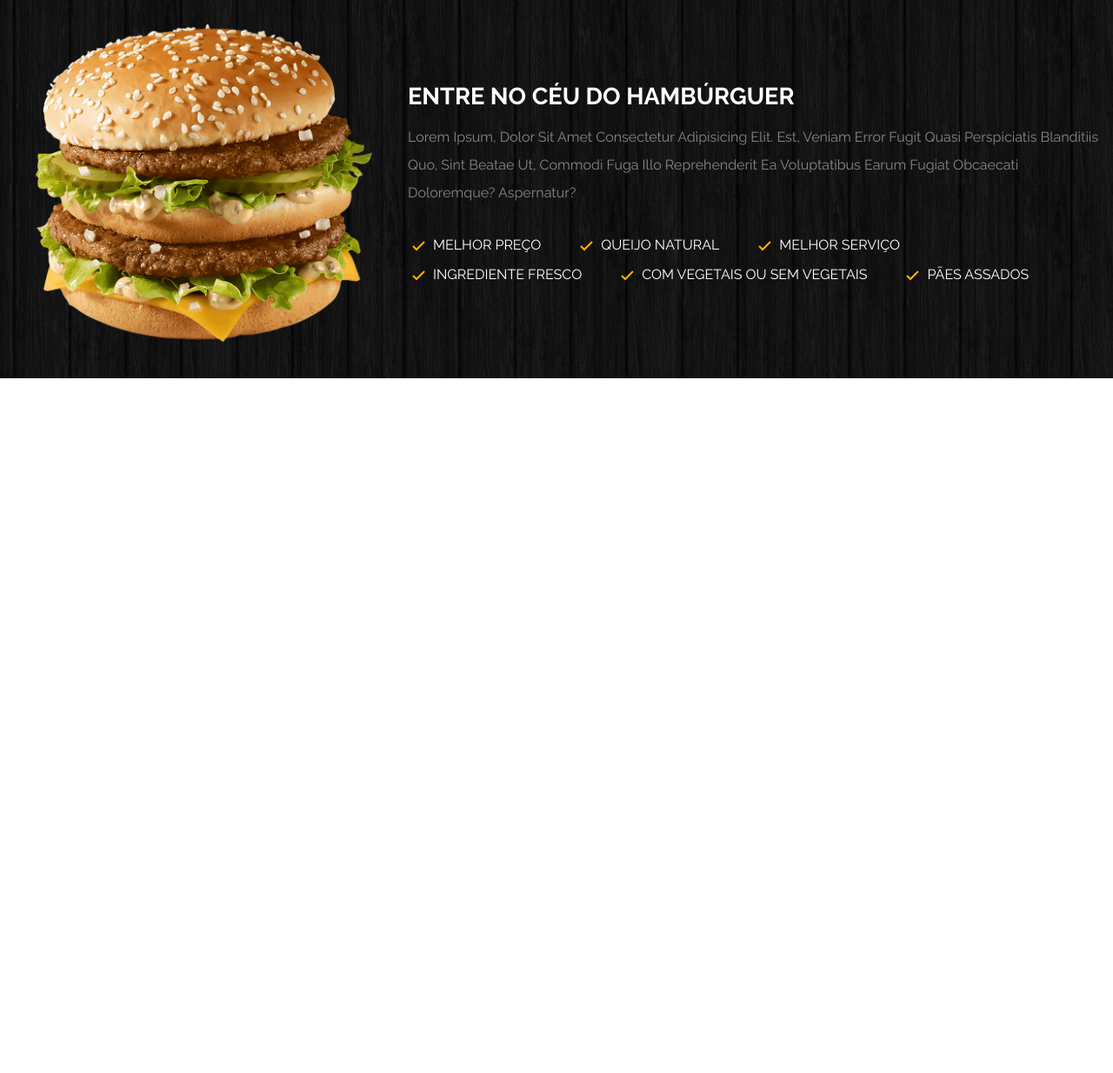
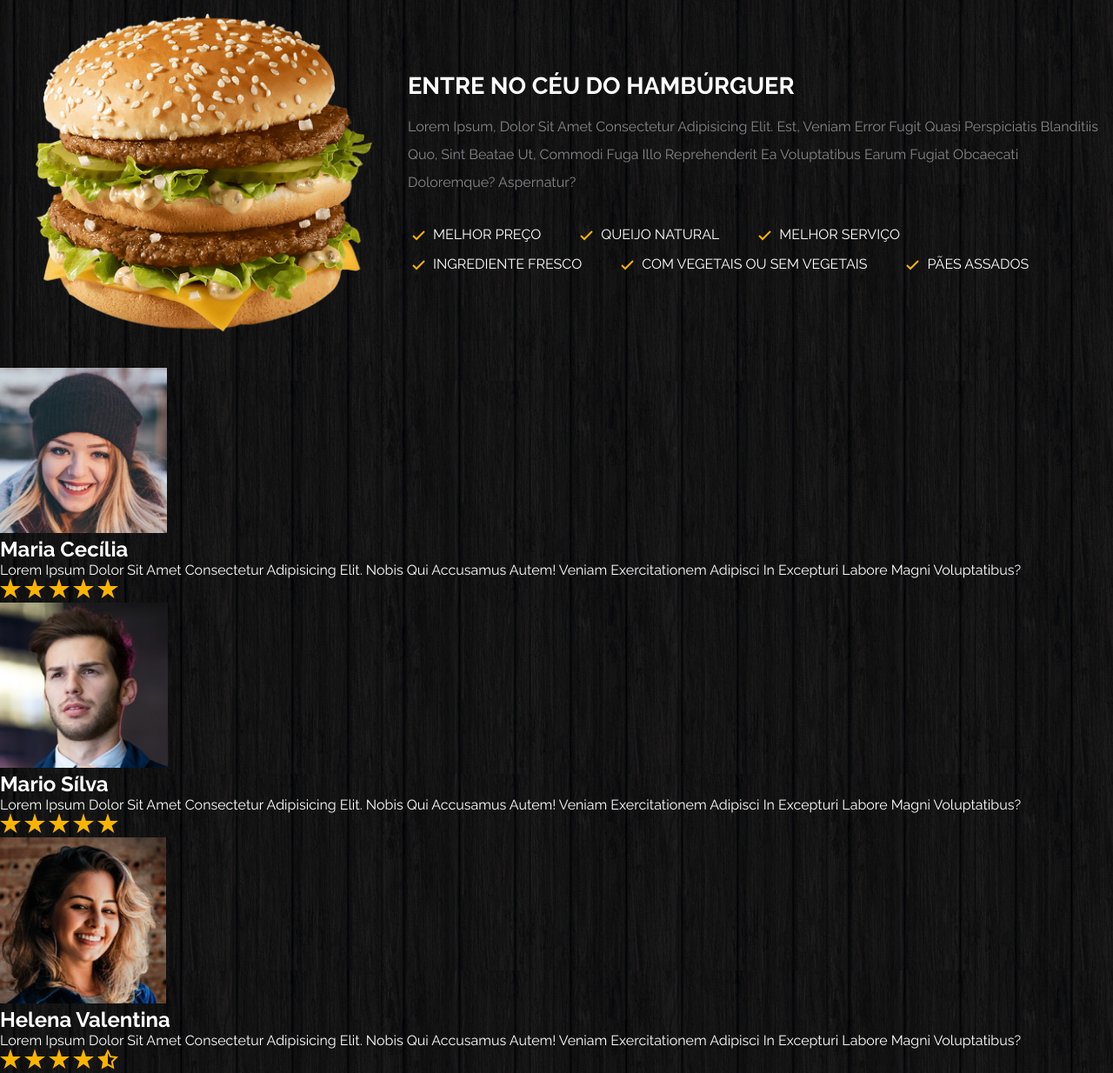
Before and after one commit to Ronaldo-Vieira-Lira/foodBurgue, a plain HTML site: page index.html in a window 1280 px wide. Shown: the part 2952-4186 px from the top of the page at 87% size. Before the commit the page ends 3387 px from the top, so only its background shows below. Drawn offline with Linux system fonts and the light colour scheme.

Commit message:
html da area de avaliacoes

```diff
--- a/assets/css/style.css
+++ b/assets/css/style.css
@@ -199,6 +199,13 @@ nav {
     gap: 1rem;
 }
 
+.caixaEstrela {
+    display: flex;
+    flex-direction: row;
+    flex-wrap: nowrap;
+    gap: 5px;
+}
+
 .burgImg {
     width: 250px;
 }
--- a/index.html
+++ b/index.html
@@ -35,7 +35,8 @@
             <img src="assets/images/burger-baner.png" alt="" class="burgBanner">
             <h1> TANTA CARNE QUE VOCÊ VAI FICAR LOUCO! </h1>
             <p>
-                Lorem Ipsum Dolor Sit Amet Consectetur Adipisicing Elit. Dolores At Fuga Aliquam Ipsa Recusandae Repellat Laudantium Pariatur Amet Culpa Cum.
+                Lorem Ipsum Dolor Sit Amet Consectetur Adipisicing Elit. Dolores At Fuga Aliquam Ipsa Recusandae
+                Repellat Laudantium Pariatur Amet Culpa Cum.
             </p>
             <button type="button" class="styleBtn"> Nosso cardápio </button>
 
@@ -201,7 +202,9 @@
             <div id="areaTextDesc">
                 <h2>ENTRE NO CÉU DO HAMBÚRGUER</h2>
                 <p>
-                    Lorem Ipsum, Dolor Sit Amet Consectetur Adipisicing Elit. Est, Veniam Error Fugit Quasi Perspiciatis Blanditiis Quo, Sint Beatae Ut, Commodi Fuga Illo Reprehenderit Ea Voluptatibus Earum Fugiat Obcaecati Doloremque? Aspernatur?
+                    Lorem Ipsum, Dolor Sit Amet Consectetur Adipisicing Elit. Est, Veniam Error Fugit Quasi Perspiciatis
+                    Blanditiis Quo, Sint Beatae Ut, Commodi Fuga Illo Reprehenderit Ea Voluptatibus Earum Fugiat
+                    Obcaecati Doloremque? Aspernatur?
                 </p>
             </div>
             <ul id="listaDesc">
@@ -232,7 +235,59 @@
             </ul>
         </div>
     </aside>
+    <section id="avaliacao">
+        <div class="caixaAvaliacao">
 
+            <img src="assets/images/pic-1.png" alt="" class="imgAvaliador">
+            <h1>Maria Cecília</h1>
+            <p>
+                Lorem Ipsum Dolor Sit Amet Consectetur Adipisicing Elit. Nobis Qui Accusamus Autem! Veniam
+                Exercitationem Adipisci In Excepturi Labore Magni Voluptatibus?
+            </p>
+            <div>
+                <img src="assets/images/estrela.svg" alt="">
+                <img src="assets/images/estrela.svg" alt="">
+                <img src="assets/images/estrela.svg" alt="">
+                <img src="assets/images/estrela.svg" alt="">
+                <img src="assets/images/estrela.svg" alt="">
+            </div>
+
+        </div>
+
+        <div class="caixaAvaliacao">
+
+            <img src="assets/images/pic-2.png" alt="" class="imgAvaliador">
+            <h1>Mario Sílva</h1>
+            <p>
+                Lorem Ipsum Dolor Sit Amet Consectetur Adipisicing Elit. Nobis Qui Accusamus Autem! Veniam
+                Exercitationem Adipisci In Excepturi Labore Magni Voluptatibus?
+            </p>
+            <div>
+                <img src="assets/images/estrela.svg" alt="">
+                <img src="assets/images/estrela.svg" alt="">
+                <img src="assets/images/estrela.svg" alt="">
+                <img src="assets/images/estrela.svg" alt="">
+                <img src="assets/images/estrela.svg" alt="">
+            </div>
+
+        </div>
+        <div class="caixaAvaliacao">
+
+            <img src="assets/images/pic-3.png" alt="" class="imgAvaliador">
+            <h1>Helena Valentina</h1>
+            <p>
+                Lorem Ipsum Dolor Sit Amet Consectetur Adipisicing Elit. Nobis Qui Accusamus Autem! Veniam
+                Exercitationem Adipisci In Excepturi Labore Magni Voluptatibus?
+            </p>
+            <div id="">
+                <img src="assets/images/estrela.svg" alt="">
+                <img src="assets/images/estrela.svg" alt="">
+                <img src="assets/images/estrela.svg" alt="">
+                <img src="assets/images/estrela.svg" alt="">
+                <img src="assets/images/meiaStar.svg" alt="">
+            </div>
+
+    </section>
 </body>
 
 </html>
```
